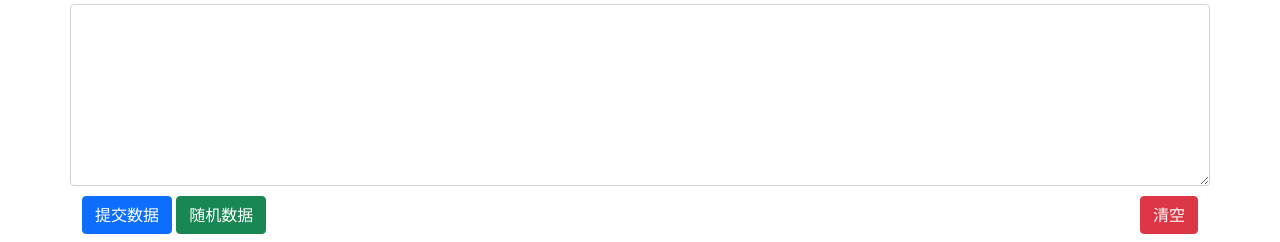
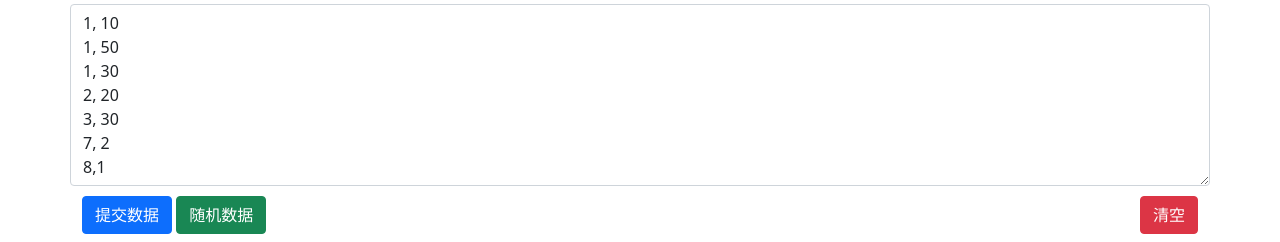
Before and after one commit to KZNS/system-simulation, a plain HTML site: page disk.html in a window 1280 px wide. Shown: the part 131-373 px from the top of the page. Drawn offline with nearby package versions, Linux system fonts and the light colour scheme.

Commit message:
feat(disk): add default data in html

```diff
--- a/disk.html
+++ b/disk.html
@@ -28,7 +28,13 @@
             <h2>磁盘请求序列</h2>
         </div>
         <div class="row">
-            <textarea type="text" class="form-control" id="data" rows="7"></textarea>
+            <textarea type="text" class="form-control" id="data" rows="7">1, 10
+1, 50
+1, 30
+2, 20
+3, 30
+7, 2
+8,1</textarea>
         </div>
 
         <div class="clearfix" style="margin-bottom: 10px;"></div>
```
